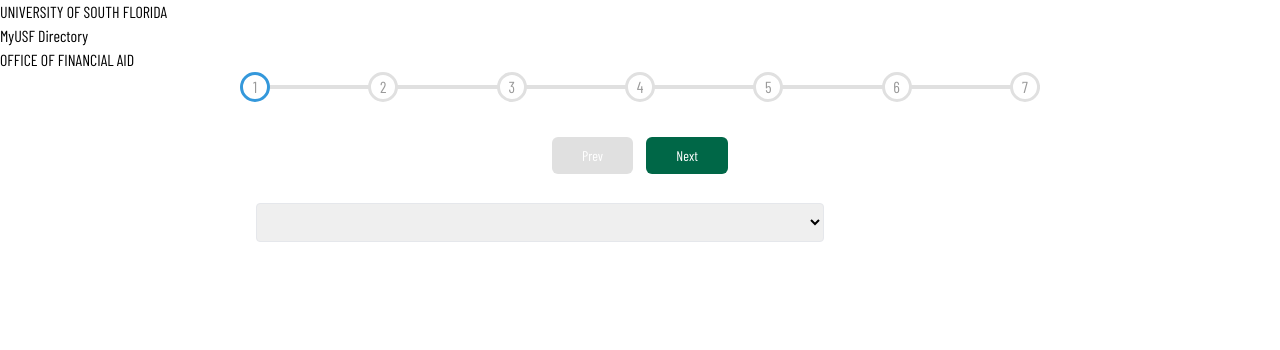
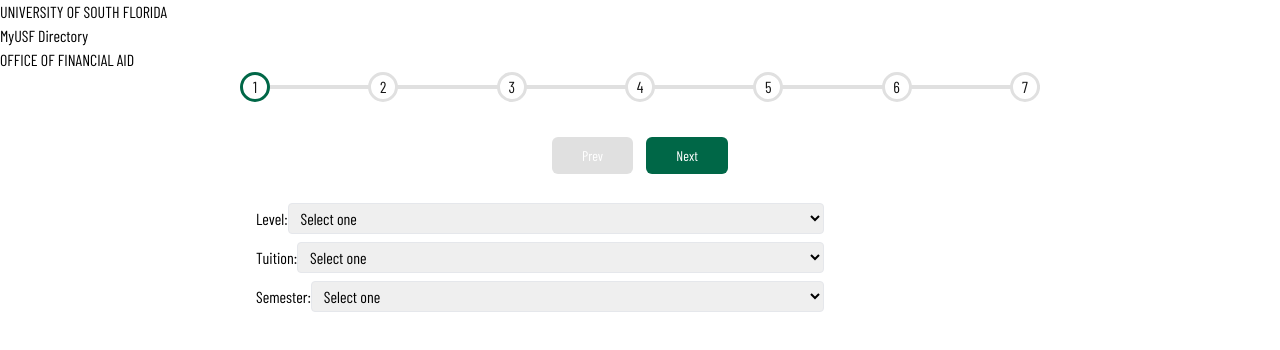
Before and after one commit to jacobkeil13/Cost_Calculator, a SvelteKit app: page / in a window 1280 px wide. Shown: the top 350 px of the page. Built offline with nearby package versions, Linux system fonts and the light colour scheme; a web font is replaced by a local one.

Commit message:
home update

```diff
--- a/src/components/Form.svelte
+++ b/src/components/Form.svelte
@@ -2,36 +2,40 @@
 	import InputField from './InputField.svelte';
 	import SelectionField from './SelectionField.svelte';
 	export let active_step;
-	let formData = {
-		name: '',
-		surname: '',
-		email: '',
-		password: '',
-		address: '',
-		city: '',
-		country: '',
-		postcode: '',
-		account_name: '',
-		card_no: ''
-	}
 
 	const handleSubmit = () => {
-		console.log("Your form data => ",formData)
-	}
-
+		console.log('Your form data => ', formData);
+	};
 </script>
 
 <form class="form-container" on:submit={handleSubmit}>
 	{#if active_step == 'Student Info'}
-		<SelectionField />
+		<SelectionField
+			value="level"
+			label="Level"
+			name="level"
+			options={['Undergraduate', 'Graduate']}
+		/>
+		<SelectionField
+			value="tuition"
+			label="Tuition"
+			name="tuition"
+			options={['In-State', 'Out-Of-State / International']}
+		/>
+		<SelectionField
+			value="semester"
+			label="Semester"
+			name="semester"
+			options={['Fall', 'Spring', 'Summer A', 'Summer AB', 'Summer C']}
+		/>
 	{:else if active_step == 'Address'}
-		<InputField label={'Address'} bind:value={formData.address}/>
-		<InputField label={'City'} bind:value={formData.city}/>
-		<InputField label={'Country'} bind:value={formData.country}/>
-		<InputField label={'Postcode'} bind:value={formData.postcode}/>
+		<!-- <InputField label={'Address'} bind:value={formData.address} />
+		<InputField label={'City'} bind:value={formData.city} />
+		<InputField label={'Country'} bind:value={formData.country} />
+		<InputField label={'Postcode'} bind:value={formData.postcode} /> -->
 	{:else if active_step == 'Payment'}
-		<InputField label={'Account Name'} bind:value={formData.account_name}/>
-		<InputField label={'Card No'} bind:value={formData.card_no}/>
+		<!-- <InputField label={'Account Name'} bind:value={formData.account_name} />
+		<InputField label={'Card No'} bind:value={formData.card_no} /> -->
 	{:else if active_step == 'Confirmation'}
 		<div class="message">
 			<h2>Thank you for choosing us</h2>
@@ -41,31 +45,30 @@
 </form>
 
 <style>
-
 	.form-container {
 		padding: 1rem;
 		text-align: center;
 		max-width: 100%;
 		width: 600px;
 	}
-	.btn{
+	.btn {
 		color: white;
 		padding: 0.5rem 0;
 		margin-top: 0.5rem;
 		display: inline-block;
 		width: 100%;
 		border-radius: 0.25rem;
-		cursor:pointer;
+		cursor: pointer;
 	}
-	.submit{
-		background:linear-gradient(to bottom, #44c767 5%, #50b01c 100%);
-		background-color:#44c767;
+	.submit {
+		background: linear-gradient(to bottom, #44c767 5%, #50b01c 100%);
+		background-color: #44c767;
 	}
 	.submit:hover {
-		background:linear-gradient(to bottom, #50b01c 5%, #44c767 100%);
-		background-color:#50b01c;
+		background: linear-gradient(to bottom, #50b01c 5%, #44c767 100%);
+		background-color: #50b01c;
 	}
-	.message{
+	.message {
 		text-align: center;
 	}
 </style>
--- a/src/components/ProgressBar.svelte
+++ b/src/components/ProgressBar.svelte
@@ -1,54 +1,53 @@
 <script>
-	export let steps = [], currentActive = 1;
+	export let steps = [],
+		currentActive = 1;
 	let circles, progress;
 
 	export const handleProgress = (stepIncrement) => {
 		circles = document.querySelectorAll('.circle');
-		if(stepIncrement == 1){
-			currentActive++
+		if (stepIncrement == 1) {
+			currentActive++;
 
-			if(currentActive > circles.length) {
-					currentActive = circles.length
+			if (currentActive > circles.length) {
+				currentActive = circles.length;
 			}
 		} else {
-			currentActive--
+			currentActive--;
 
-			if(currentActive < 1) {
-					currentActive = 1
+			if (currentActive < 1) {
+				currentActive = 1;
 			}
 		}
-        update()
-	}
+		update();
+	};
 
 	const goToProgress = (step) => {
 		currentActive = step;
-		update()
-	}
+		update();
+	};
 
 	function update() {
-    circles.forEach((circle, idx) => {
-        if(idx < currentActive) {
-            circle.classList.add('active')
-        } else {
-            circle.classList.remove('active')
-        }
-    })
+		circles.forEach((circle, idx) => {
+			if (idx < currentActive) {
+				circle.classList.add('active');
+			} else {
+				circle.classList.remove('active');
+			}
+		});
 
-    const actives = document.querySelectorAll('.active');
+		const actives = document.querySelectorAll('.active');
 
-    progress.style.width = (actives.length - 1) / (circles.length - 1) * 100 + '%';
+		progress.style.width = ((actives.length - 1) / (circles.length - 1)) * 100 + '%';
 	}
-
 </script>
 
 <div class="progress-container" bind:this={circles}>
-	<div class="progress" bind:this={progress}></div>
+	<div class="progress" bind:this={progress} />
 	{#each steps as step, i}
-	<!-- svelte-ignore a11y-click-events-have-key-events -->
-	<div class="circle {i == 0 ? 'active' : ''}" data-title={step}>{i+1}</div>
+		<!-- svelte-ignore a11y-click-events-have-key-events -->
+		<div class="circle {i == 0 ? 'active' : ''}" data-title={step}>{i + 1}</div>
 	{/each}
 </div>
-
 
 <style>
 	.progress-container {
@@ -86,7 +85,7 @@
 
 	.circle {
 		background-color: #fff;
-		color: #999;
+		color: rgb(20, 20, 20);
 		border-radius: 50%;
 		height: 30px;
 		width: 30px;
@@ -98,8 +97,8 @@
 		cursor: pointer;
 	}
 
-	.circle::after{
-		content: attr(data-title) " ";
+	.circle::after {
+		content: attr(data-title) ' ';
 		position: absolute;
 		bottom: 35px;
 		color: #999;
@@ -107,10 +106,10 @@
 	}
 
 	.circle.active::after {
-		color: #3498db;
+		color: #006747;
 	}
 
 	.circle.active {
-		border-color: #3498db;
+		border-color: #006747;
 	}
 </style>
--- a/src/components/SelectionField.svelte
+++ b/src/components/SelectionField.svelte
@@ -1,29 +1,33 @@
 <script>
-	export let value, label, name, options = [];
+	export let value,
+		label,
+		name,
+		options = [];
 </script>
 
 <p class="form-control">
 	{#if label}
-		<label class="label" for>{label}:</label>
+		<label class="label pr-4" for>{label}:</label>
 	{/if}
 	<select {name} id={name}>
-        <option disabled>Select one</option>
-        {#each options as option}
-            <option {value}>{option}</option>
-        {/each}
-    </select>
+		<option selected disabled>Select one</option>
+		{#each options as option}
+			<option {value}>{option}</option>
+		{/each}
+	</select>
 </p>
 
 <style>
-	.form-control{
-		margin: .5rem 0;
-		text-align: left;
+	.form-control {
+		margin: 0.5rem 0;
+		display: flex;
+		justify-content: center;
+		align-items: center;
 	}
 	select {
 		width: 100%;
 		display: block;
-		padding: 0.5rem .5rem;
-		margin-top: 0.5rem;
+		padding: 0.25rem 0.5rem;
 		border-width: 1px;
 		border-radius: 0.25rem;
 	}
--- a/src/store.js
+++ b/src/store.js
@@ -22,7 +22,7 @@ export const cc_data = writable({
 		supplies: ''
 	},
 	transportation: {
-		has_car: 'no',
+		has_car: 'No',
 		other_transport: ''
 	},
 	personal_expenses: {
```
